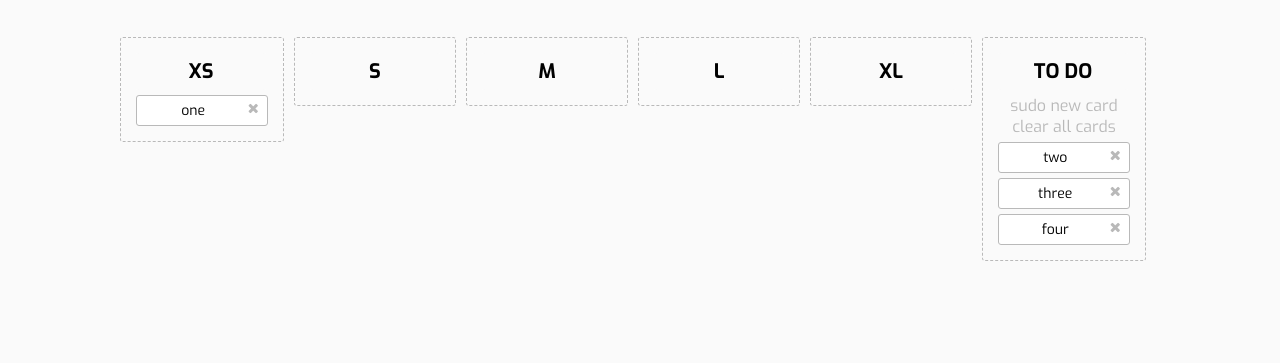
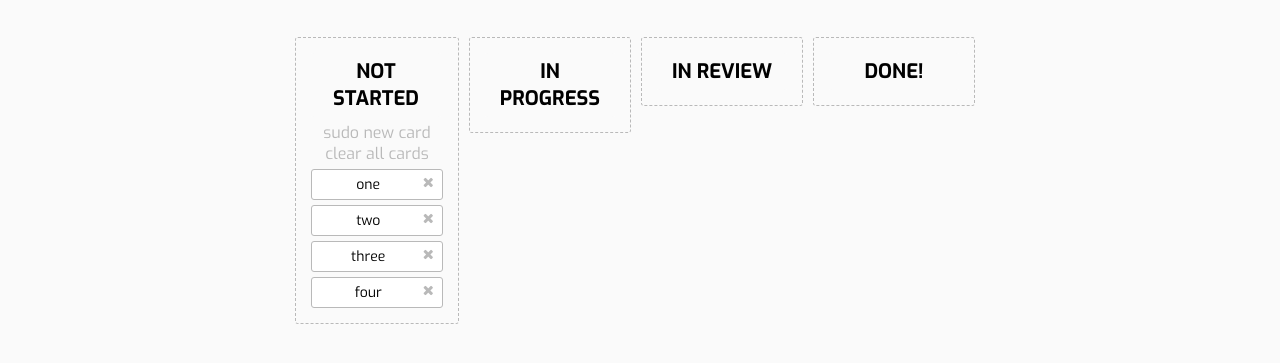
Before and after one commit to notwaldorf/shrinkwrap, a plain HTML site: page index.html in a window 1280 px wide. Shown: the part 117-480 px from the top of the page. Drawn offline with Linux system fonts and the light colour scheme.

Commit message:
progress tracking example branch

```diff
--- a/css/style.css
+++ b/css/style.css
@@ -20,7 +20,7 @@ h1, h2.big {
 	overflow: hidden;
 	margin-left: auto;
 	margin-right: auto;
-	width: 1050px;
+	width: 700px;
 	margin-top: 40px;
 }
 
--- a/index.html
+++ b/index.html
@@ -23,28 +23,8 @@
 	<div id="server-down">server down. using local storage <i class="icon-circle"></i></div>
 
 	<div class="suit">
-		<ul id="column-xs" class="draggable">
-		 	<li class="column-title center no-drag">XS</li>
-		</ul>
-
-		<ul id="column-s" class="draggable">
-			<li class="column-title center no-drag">S</li>
-		</ul>
-
-		<ul id="column-m" class="draggable">
-			<li class="column-title center no-drag">M</li>
-		</ul>
-
-		<ul id="column-l" class="draggable">
-			<li class="column-title center no-drag">L</li>
-		</ul>
-
-		<ul id="column-xl" class="draggable">
-			<li class="column-title center no-drag">XL</li>
-		</ul>
-
 		<ul id="column-todo" class="draggable">
-			<li class="column-title center no-drag">To do</li>
+			<li class="column-title center no-drag">Not started</li>
 			<a class="link-btn block" href="#" id="add-new-card">sudo new card</a>
 
 			<div id="new-card-box">
@@ -55,6 +35,20 @@
 			<a class="link-btn block" href="#" id="clear-cards">clear all cards</a>
 		</ul>
 
+
+		<ul id="column-inprogress" class="draggable">
+		 	<li class="column-title center no-drag">In progress</li>
+		</ul>
+
+		<ul id="column-review" class="draggable">
+			<li class="column-title center no-drag">In review</li>
+		</ul>
+
+		<ul id="column-done" class="draggable">
+		 	<li class="column-title center no-drag">Done!</li>
+		</ul>
+
+
 	</div>
 
 </body>
--- a/js/helpers.js
+++ b/js/helpers.js
@@ -1,18 +1,14 @@
 var Constants = new function() {
 	this.CardSizes = {
-                  XS : "xs",
-                  S: "s",
-                  M: "m",
-                  L: "l",
-                  XL: "xl",
+                  inprogress : "inprogress",
+                  review: "review",
+                  done: "done",
                   TO_DO: "todo"
                   };
 	this.columns = [
-                    '#column-xs',
-                    '#column-s',
-                    '#column-m',
-                    '#column-l',
-                    '#column-xl',
+                    '#column-inprogress',
+                    '#column-review',
+                    '#column-done',
                     '#column-todo'];
   this.serverUrl = 'ws://127.0.0.1:9000';
   this.serverPort = 9000;
@@ -21,7 +17,7 @@ var Constants = new function() {
 var Helpers = new function() {
 	this.knitFakeSocks = function () {
 	    var socks = [];
-	    socks.push({text: "one", size: Constants.CardSizes.XS, id:"card-0"});
+	    socks.push({text: "one", size: Constants.CardSizes.TO_DO, id:"card-0"});
 	    socks.push({text: "two", size: Constants.CardSizes.TO_DO, id:"card-1"});
 	    socks.push({text: "three", size: Constants.CardSizes.TO_DO, id:"card-2"});
 	    socks.push({text: "four", size: Constants.CardSizes.TO_DO, id:"card-3"});
```
Also changed, not shown: 1 other file.
